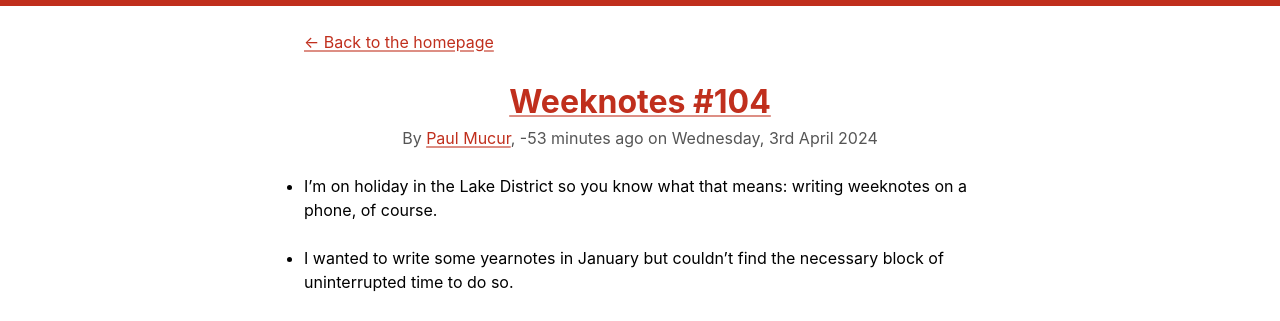
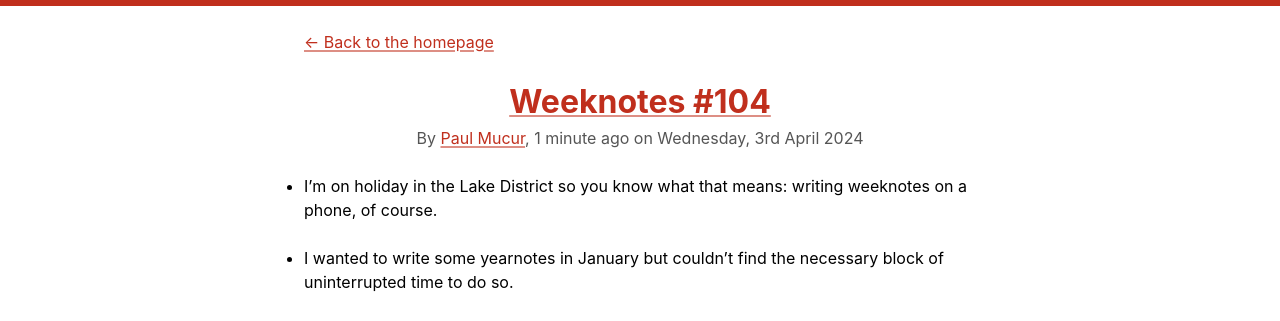
Before and after one commit to mudge/mudge.github.com, a Jekyll site: the page built from weeknotes/_posts/2024-04-03-weeknotes-104.markdown, in a window 1280 px wide. Shown: the top 321 px of the page. Built offline with Jekyll 4.4.1, drawn with Linux system fonts in a browser that asks for light colours; part of the change alters nothing that is shown.

```diff
--- a/weeknotes/_posts/2024-04-03-weeknotes-104.markdown
+++ b/weeknotes/_posts/2024-04-03-weeknotes-104.markdown
@@ -1,6 +1,6 @@
 ---
 title: "Weeknotes #104"
-date: 2024-04-03 14:02:00
+date: 2024-04-03 13:08:00
 excerpt: The Lake District, highly polished balls of mud, The Good Life, and averting Lego-based catastrophe on the motorway.
 ---
 *   I'm on holiday in the Lake District so you know what that means: writing weeknotes on a phone, of course.
```
